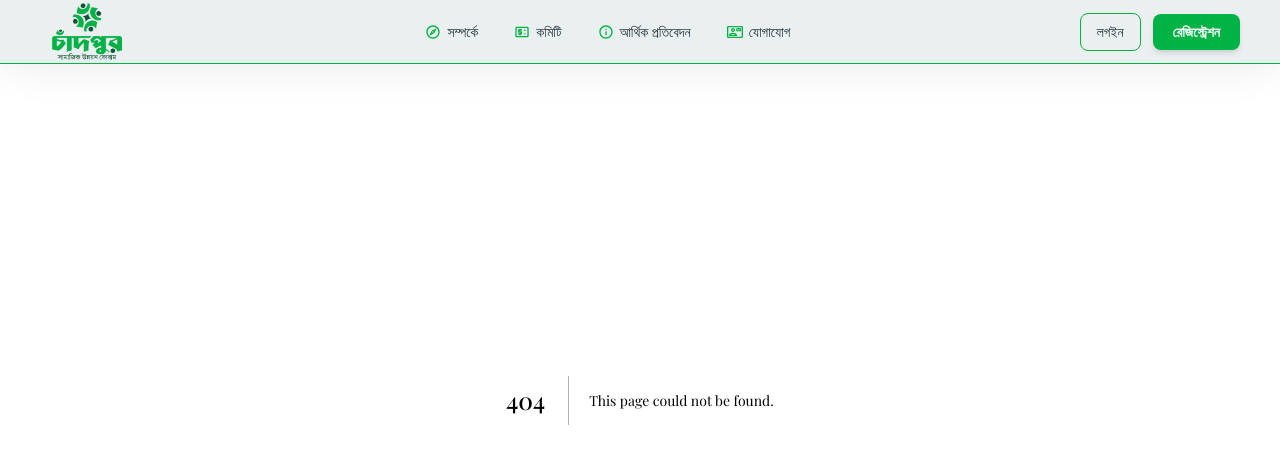
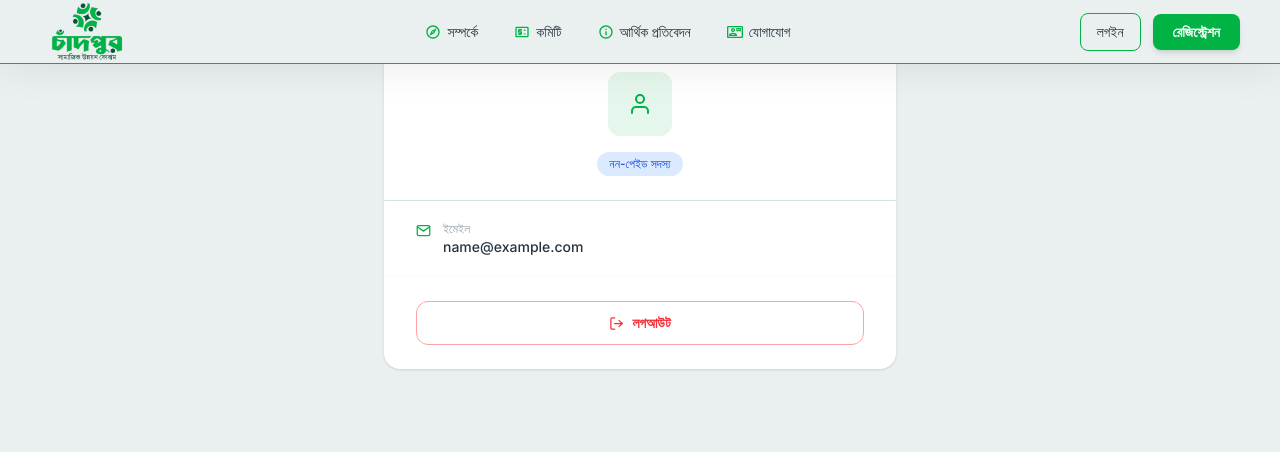
Before and after one commit to nuruddin-osman/chandpur-samajik-unnoyon-forum, a Next.js app in the folder frontend/: page /pages/profile in a window 1280 px wide. Before the commit this address had no page. Shown: the top 452 px of the page. Built offline with nearby package versions, Linux system fonts and the light colour scheme; sample sign-in values are in the browser's storage; a web font is replaced by a local one.

Commit message:
profile page design done

```diff
--- a/frontend/src/app/pages/login/page.jsx
+++ b/frontend/src/app/pages/login/page.jsx
@@ -67,7 +67,7 @@ const LoginPage = () => {
       dispatch(setCredentials({ token: rawToken, user: userRes.data }));
 
       toast.success(response.data.message);
-      router.push("/");
+      router.push("/pages/profile");
     } catch (error) {
       const msg = error.response?.data?.message || "কিছু একটা সমস্যা হয়েছে";
       toast.error(msg);
--- /dev/null
+++ b/frontend/src/app/pages/profile/page.jsx
@@ -0,0 +1,146 @@
+// app/profile/page.jsx
+"use client";
+
+import { useSelector, useDispatch } from "react-redux";
+import { useRouter } from "next/navigation";
+import { useEffect } from "react";
+import {
+  FiUser,
+  FiPhone,
+  FiMail,
+  FiMapPin,
+  FiHome,
+  FiBriefcase,
+  FiDroplet,
+  FiCreditCard,
+  FiUsers,
+  FiCalendar,
+  FiLogOut,
+} from "react-icons/fi";
+import { logout } from "@/store/auth/authSlice";
+
+const InfoRow = ({ icon, label, value }) =>
+  value ? (
+    <div className="flex items-start gap-3 py-3 border-b border-border-prim/20 last:border-0">
+      <span className="text-button-bg mt-0.5">{icon}</span>
+      <div>
+        <p className="text-xs text-gray-400">{label}</p>
+        <p className="text-sm font-medium text-text">{value}</p>
+      </div>
+    </div>
+  ) : null;
+
+const occupationMap = {
+  student: "ছাত্র",
+  employee: "চাকরিজীবী",
+  student_employee: "ছাত্র + চাকরিজীবী",
+  others: "অন্যান্য",
+};
+
+const page = () => {
+  const { user, token } = useSelector((state) => state.auth);
+  const dispatch = useDispatch();
+  const router = useRouter();
+
+  useEffect(() => {
+    if (!token) router.push("/pages/login");
+  }, [token]);
+
+  if (!user) return null;
+
+  const dob = user.dateOfBirth
+    ? new Date(user.dateOfBirth).toLocaleDateString("bn-BD")
+    : null;
+
+  const handleLogout = () => {
+    dispatch(logout());
+    router.push("/pages/login");
+  };
+  return (
+    <div className="min-h-screen bg-section-bg-gray py-10 px-4 font-inter">
+      <div className="max-w-lg mx-auto">
+        {/* Header */}
+        <div className="bg-white rounded-t-2xl shadow-sm px-8 pt-8 pb-6 text-center border-b border-border-prim/20">
+          <div className="w-16 h-16 bg-button-bg/10 rounded-xl flex items-center justify-center mx-auto mb-4">
+            <FiUser className="text-button-bg text-2xl" />
+          </div>
+          <h1 className="text-2xl font-bold text-heading font-playfair">
+            {user.fullName}
+          </h1>
+          <div className="flex items-center justify-center gap-2 mt-2">
+            <span className="text-xs px-3 py-1 rounded-full bg-blue-100 text-blue-700 font-medium">
+              {user.memberType === "paid" ? "পেইড সদস্য" : "নন-পেইড সদস্য"}
+            </span>
+          </div>
+        </div>
+
+        {/* Info */}
+        <div className="bg-white shadow-sm px-6 md:px-8 py-2">
+          <InfoRow
+            icon={<FiUser size={15} />}
+            label="পিতার নাম"
+            value={user.fatherName}
+          />
+          <InfoRow
+            icon={<FiCalendar size={15} />}
+            label="জন্ম তারিখ"
+            value={dob}
+          />
+          <InfoRow
+            icon={<FiUser size={15} />}
+            label="বয়স"
+            value={user.age ? `${user.age} বছর` : null}
+          />
+          <InfoRow
+            icon={<FiDroplet size={15} />}
+            label="রক্তের গ্রুপ"
+            value={user.bloodGroup}
+          />
+          <InfoRow
+            icon={<FiCreditCard size={15} />}
+            label="NID / জন্ম নিবন্ধন"
+            value={user.nid}
+          />
+          <InfoRow
+            icon={<FiPhone size={15} />}
+            label="ফোন নম্বর"
+            value={user.phone}
+          />
+          <InfoRow
+            icon={<FiMail size={15} />}
+            label="ইমেইল"
+            value={user.email}
+          />
+          <InfoRow
+            icon={<FiMapPin size={15} />}
+            label="গ্রাম"
+            value={user.village}
+          />
+          <InfoRow
+            icon={<FiHome size={15} />}
+            label="বাড়ির নাম / নম্বর"
+            value={user.houseName}
+          />
+          <InfoRow
+            icon={<FiBriefcase size={15} />}
+            label="পেশা"
+            value={occupationMap[user.occupation]}
+          />
+        </div>
+
+        {/* Logout */}
+        <div className="bg-white rounded-b-2xl shadow-sm px-6 md:px-8 pb-6 pt-2">
+          <button
+            onClick={handleLogout}
+            className="mt-4 w-full h-11 border border-red-300 text-red-500 hover:bg-red-50 rounded-xl text-sm font-semibold transition-all duration-200 flex items-center justify-center gap-2"
+          >
+            <FiLogOut size={15} />
+            লগআউট
+          </button>
+        </div>
+      </div>
+    </div>
+  );
+};
+
+export default page;
```
